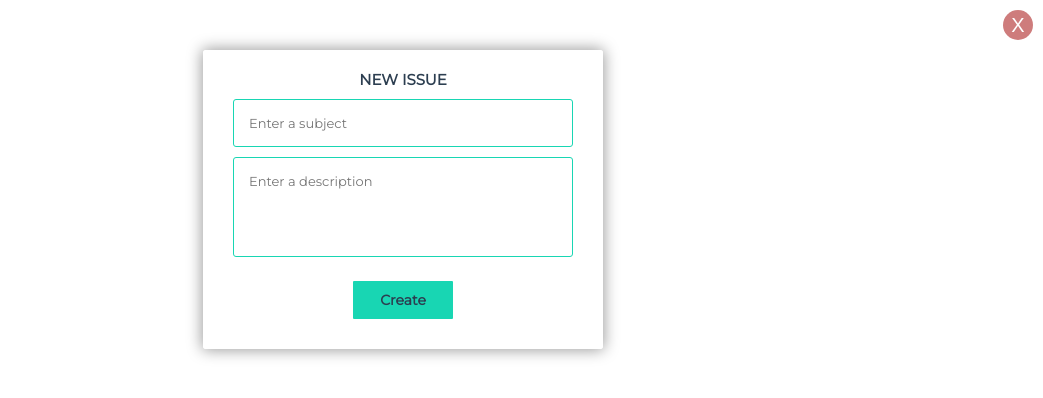
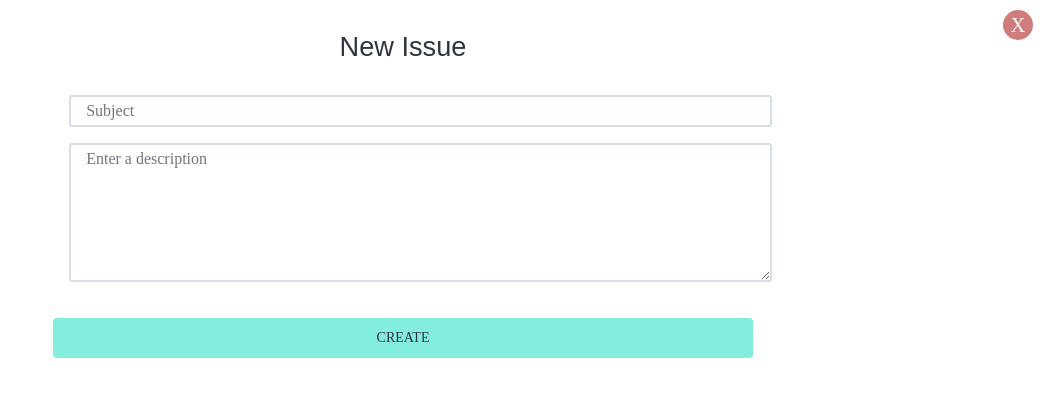
Before and after one commit to ASWPROJECT/BackEnd, a Django app: page /newIssues/ in a window 1280 px wide. Shown: the top 398 px of the page, without its empty margins (237-1280 px from the left). Run offline with Django 4.2, Linux system fonts and the light colour scheme; the visitor is signed in with stand-in values (Sample User, id 1).

Commit message:
Afegir a la pestanya /newIssue/ més semblant al format taiga

```diff
--- a/issues/templates/new_issue.html
+++ b/issues/templates/new_issue.html
@@ -5,84 +5,110 @@
     <meta http-equiv="X-UA-Compatible" content="IE=edge">
     <meta name="viewport" content="width=device-width, initial-scale=1.0">
     <style>
-        /*Tipus de lletra*/
-    @import url(https://fonts.googleapis.com/css?family=Montserrat);
-
-    /*Reset*/
-    * {
-        margin: 0; padding: 0;
+      .lightbox{
+        display: flex;
+        align-content: center;
+        align-items: center;
+        display: flex;
+        justify-content: center;
+        opacity: 1;
+        transition: opacity .3s ease;
+      }
+      .lightbox-form {
+        flex-basis: 700px;
+        max-width: 700px;
+        width: 700px
+        ;
+      }
+      .lightbox .title {
+        text-align: center;
+      }
+      .lightbox h2 {
+    font-size: 1.7rem;
+    font-family: Ubuntu-Regular,Arial,Helvetica,sans-serif;
+}
+h2 {
+    font-size: 1.4rem;
+    font-family: Ubuntu-Regular,Arial,Helvetica,sans-serif;
+    line-height: 1.2;
+    margin-bottom: 1rem;
+    color: #2e3440;
+    font-weight: 400;
 }
 
-    body {
-        font-family: montserrat, arial, verdana;
+.main {
+    flex: 1;
+    min-width: 0;
+    padding: 1rem;
 }
 
-    #msform {
-        width: 500px;
-        margin: 50px auto;
-        text-align: center;
+.lightbox fieldset {
+    margin-bottom: 1rem;
+}
+fieldset {
+    border: 0;
+    margin: 0;
+    padding: 0;
     position: relative;
-
+    width: 100%;
 }
 
-    #msform fieldset {
-        background: white;
-        border: 0 none;
-        border-radius: 3px;
-        box-shadow: 0 0 15px 1px rgba(0, 0, 0, 0.4);
-        padding: 20px 30px;
-        box-sizing: border-box;
-        width: 80%;
-        margin: 0 10%;
-        position: relative;
+.lightbox textarea {
+    min-height: 13rem;
+}
+.lightbox-form textarea {
+    min-height: 4.5rem;
+    resize: vertical;
+}
+.lightbox textarea {
+    resize: vertical;
+}
+textarea {
+    min-height: 10rem;
+    resize: vertical;
 }
 
-    #msform input, textarea {
-        padding: 15px;
-        border: 1px solid #18d6b3;
+input[type=date], input[type=email], input[type=number], input[type=password], input[type=search], input[type=text], input[type=url], select, textarea {
+    background: #fff;
+    border: 2px solid #d8dee9;
     border-radius: 3px;
-        margin-bottom: 10px;
+    color: #4c566a;
+    margin: 0;
+    padding: 0.3rem 1rem 0.3rem 0.95rem;
     width: 100%;
-        box-sizing: border-box;
-        font-family: montserrat, arial, verdana;
-        color: #2C3E50;
-        font-size: 13px;
+}
+textarea {
+    overflow: auto;
+}
+button, input, optgroup, select, textarea {
+    color: inherit;
+    font: inherit;
+    margin: 0;
 }
 
-    input[name="description"] {
-      height: 300px;
-      vertical-align: top;
+.lightbox-form .btn-container {
+    display: flex;
+    justify-content: flex-end;
 }
 
-    #msform .action-button {
-        width: 100px;
-        background: #18d6b3;
-        font-weight: bold;
-        color: #2C3E50;
-        border: 0 none;
-        border-radius: 1px;
-        cursor: pointer;
-        padding: 10px;
-        margin: 10px 5px;
-      text-decoration: none;
-      font-size: 14px;
-      clear: both;
-    }
-    #msform .action-button:hover, #msform .action-button:focus {
-        box-shadow: 0 0 0 2px white, 0 0 0 3px #18d6b3;
+.lightbox-form .action-button {
+    width: 100%;
 }
 
-    .fs-title {
-        font-size: 15px;
+.create {
+  padding: 0.75rem 1.5rem;
+  font-size: .875rem;
+  align-items: center;
+  background-color: #83eede;
+  border: 0;
+  border-radius: 4px;
+  color: #2e3440;
+  display: inline-flex;
+  justify-content: center;
+  line-height: initial;
+  text-align: center;
   text-transform: uppercase;
-        color: #2C3E50;
-        margin-bottom: 10px;
-    }
-
-    .fs-textarea {
-      height: 100px;
-      overflow-y: scroll;
-      resize: none;
+  white-space: nowrap;
 }
 
 .close-button {
@@ -102,17 +128,30 @@
     .close-button:hover {
         background-color: #c00;
     }
+
   </style>
 </head>
 <body>
-  <form id="msform" method="POST" action="http://127.0.0.1:8000/newIssues/">
-    <!-- fieldsets -->
+  <div class = "lightbox">
+    <form class = "lightbox-form" method="POST" action="http://127.0.0.1:8000/newIssues/">
+      <h2 class="title">New Issue</h2>
+      <div>
+        <div class="form-wrapper">
+          <div class="main">
             <fieldset>
-      <h2 class="fs-title">New Issue</h2>
-      <input type="text" name="Subject" placeholder="Enter a subject" required />
-      <textarea class="fs-textarea" name="Description" placeholder="Enter a description"></textarea>
-      <input type="submit" name="create" class="create action-button" value="Create" />
+              <input type="text" name="Subject" placeholder="Subject" required data-lenght="500">
             </fieldset>
+            <fieldset>
+              <textarea rows="7" name="Description" placeholder="Enter a description"></textarea>
+            </fieldset>
+          </div>
+          <!--Siddlebar-->
+        </div>
+        <div class="btn-container">
+          <input type="submit" name="create" class="create action-button" value="Create">
+        </div>
+      </div>
     </form>
+  </div>
   <button class="close-button" onclick="location.href='http://127.0.0.1:8000'">X</button>
 </body>
--- a/issues/views.py
+++ b/issues/views.py
@@ -2,6 +2,7 @@ from django.http import HttpResponseRedirect
 from django.shortcuts import get_object_or_404, render
 from django.views.decorators.csrf import csrf_exempt
 from django.contrib.auth.decorators import login_required
+from django.shortcuts import redirect
 import requests
 from .models import Issue
 import json
@@ -32,6 +33,7 @@ def new_issue_view(request):
                  'Description': description}
         print(issue)
         requests.post('http://127.0.0.1:8000/api/issues', json = issue)
+        return redirect('allIssues')
 
     return render(request, 'new_issue.html')
 
```
Lines whose indentation alone changed are shown as unchanged.
